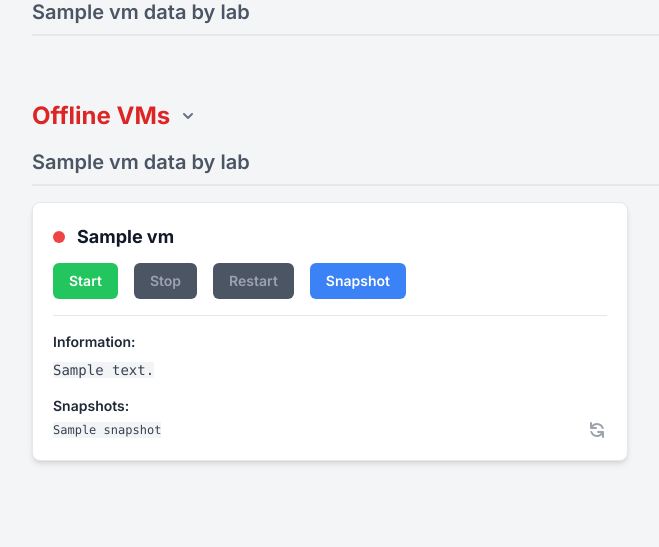
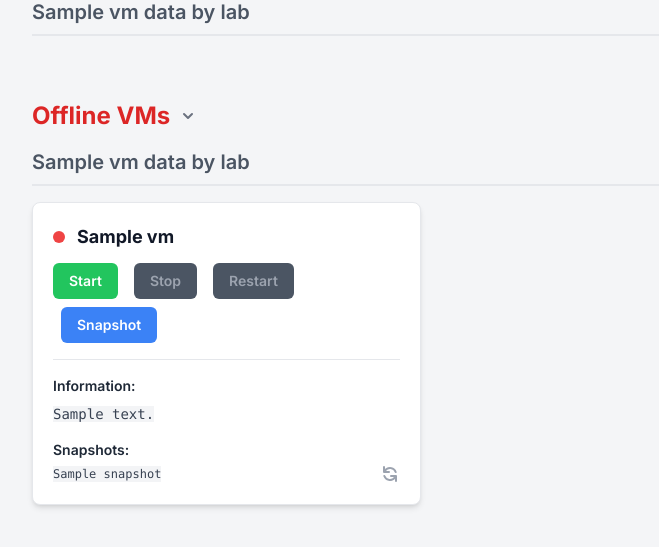
Before and after one commit to pvelas/ws-vm_manager, a Flask app: template templates/index.html in a window 1280 px wide. Shown: the part 142-689 px from the top of the page, without its empty margins (0-659 px from the left). Run offline with Flask 2, Linux system fonts and the light colour scheme; the template is opened without the code that fills it: most values are stand-ins (such as "Sample title", 1, 10 or a date in 2020); some libraries are stand-ins or nearby versions.

Commit message:
try 3 collumns setup

```diff
--- a/templates/index.html
+++ b/templates/index.html
@@ -147,12 +147,12 @@
 
         <div id="online-vms-header" class="collapsible-header flex items-center mb-4"><h2 class="text-2xl font-bold text-green-600">Online VMs</h2><svg class="chevron ml-2 h-5 w-5 text-gray-500" xmlns="http://www.w3.org/2000/svg" viewBox="0 0 20 20" fill="currentColor"><path fill-rule="evenodd" d="M5.293 7.293a1 1 0 011.414 0L10 10.586l3.293-3.293a1 1 0 111.414 1.414l-4 4a1 1 0 01-1.414 0l-4-4a1 1 0 010-1.414z" clip-rule="evenodd" /></svg></div>
         <div id="online-vms-content">
-            {% for lab_name, vms in vm_data_by_lab.items() %}<div class="mb-8"><h3 class="text-xl font-semibold lab-title">{{ lab_name }}</h3><div class="grid grid-cols-1 md:grid-cols-2 gap-6">{% for vm in vms %}{% if vm.complete %}{{ render_vm_card(vm) }}{% endif %}{% endfor %}</div></div>{% endfor %}
+            {% for lab_name, vms in vm_data_by_lab.items() %}<div class="mb-8"><h3 class="text-xl font-semibold lab-title">{{ lab_name }}</h3><div class="grid grid-cols-1 md:grid-cols-2 lg:grid-cols-3 gap-6">{% for vm in vms %}{% if vm.complete %}{{ render_vm_card(vm) }}{% endif %}{% endfor %}</div></div>{% endfor %}
         </div>
 
         <div class="mt-12"><div id="offline-vms-header" class="collapsible-header flex items-center mb-4"><h2 class="text-2xl font-bold text-red-600">Offline VMs</h2><svg class="chevron ml-2 h-5 w-5 text-gray-500" xmlns="http://www.w3.org/2000/svg" viewBox="0 0 20 20" fill="currentColor"><path fill-rule="evenodd" d="M5.293 7.293a1 1 0 011.414 0L10 10.586l3.293-3.293a1 1 0 111.414 1.414l-4 4a1 1 0 01-1.414 0l-4-4a1 1 0 010-1.414z" clip-rule="evenodd" /></svg></div>
             <div id="offline-vms-content">
-                {% for lab_name, vms in vm_data_by_lab.items() %}<div class="mb-8"><h3 class="text-xl font-semibold lab-title">{{ lab_name }}</h3><div class="grid grid-cols-1 md:grid-cols-2 gap-6">{% for vm in vms %}{% if not vm.complete %}{{ render_vm_card(vm) }}{% endif %}{% endfor %}</div></div>{% endfor %}
+                {% for lab_name, vms in vm_data_by_lab.items() %}<div class="mb-8"><h3 class="text-xl font-semibold lab-title">{{ lab_name }}</h3><div class="grid grid-cols-1 md:grid-cols-2 lg:grid-cols-3 gap-6">{% for vm in vms %}{% if not vm.complete %}{{ render_vm_card(vm) }}{% endif %}{% endfor %}</div></div>{% endfor %}
             </div>
         </div>
     </div>
```
